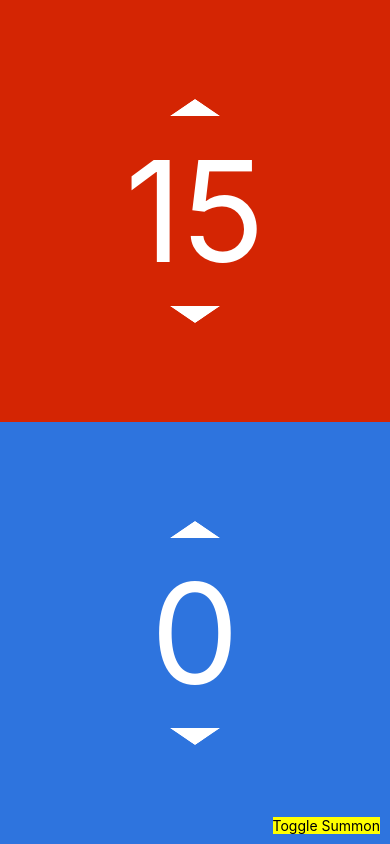
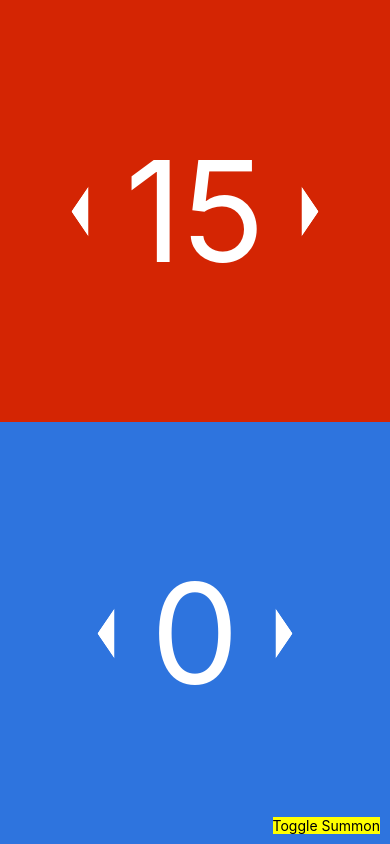
Before and after one commit to MattLong87/gloomhaven-status-native, a React Native app: screen / in a window 390 px wide. Built offline with nearby package versions, Linux system fonts and the light colour scheme.

Commit message:
rotate arrows to horizontal layout when in portrait

```diff
--- a/App.js
+++ b/App.js
@@ -13,26 +13,28 @@ export default class App extends React.Component {
   render() {
     let flexDirection;
     let { height, width } = Dimensions.get('window');
+    let orientation;
     if (height > width) {
       //portrait layout
       flexDirection = { flexDirection: "column" }
+      orientation = "portrait"
     }
     else {
       flexDirection = { flexDirection: "row" }
+      orientation = "landscape"
     }
 
     let summonTracker = null;
     if (this.state.summonVisible){
-      summonTracker = <Tracker type="Summon" />
+      summonTracker = <Tracker type="Summon" orientation={orientation}/>
     }
 
     return (
       <View style={{ flex: 1 }}>
-
         <View style={[styles.container, flexDirection]}>
           {summonTracker}
-          <Tracker type="Health" />
-          <Tracker type="XP" />
+          <Tracker type="Health" orientation={orientation}/>
+          <Tracker type="XP" orientation={orientation}/>
               <TouchableHighlight onPress={() => this.setState({ summonVisible: !this.state.summonVisible })}
                 style={
                   {backgroundColor: "yellow",
--- a/components/Arrow.js
+++ b/components/Arrow.js
@@ -6,7 +6,12 @@ export default class Arrow extends React.Component {
         return (
             <TouchableWithoutFeedback onPress={this.props.onPress} hitSlop={{left: 150, right: 150, top: 50, bottom: 50}}>
                 <View>
-                    <Image source={require('../img/arrow.png')} style={[arrowStyles.arrow, (this.props.direction == "down") ? arrowStyles.down : null]} />
+                    <Image source={require('../img/arrow.png')} style={[
+                        arrowStyles.arrow,
+                        (this.props.direction == "down") ? arrowStyles.down : null,
+                        (this.props.orientation == "portrait") ? arrowStyles.portraitUp : null,
+                        (this.props.direction != "down" && this.props.orientation == "portrait") ? arrowStyles.portraitDown : null
+                        ]} />
                 </View>
             </TouchableWithoutFeedback>
         )
@@ -22,5 +27,13 @@ const arrowStyles = StyleSheet.create({
 
     down:{
         transform: [{rotateX: "180deg"}]
+    },
+
+    portraitUp:{
+        transform: [{rotateZ: "-90deg"}],
+    },
+
+    portraitDown:{
+        transform: [{rotateZ: "90deg"}],
     }
 })
--- a/components/Tracker.js
+++ b/components/Tracker.js
@@ -26,10 +26,14 @@ export default class Tracker extends React.Component {
 
     render() {
         return (
-            <View style={[trackerStyles.tracker, trackerStyles[this.props.type.toLowerCase()]]}>
-                <Arrow onPress={() => this.increment()} direction="up" />
+            <View style={[
+                trackerStyles.tracker,
+                trackerStyles[this.props.type.toLowerCase()],
+                this.props.orientation == "portrait" ? trackerStyles.horizontal : trackerStyles.vertical
+                ]}>
+                <Arrow onPress={() => this.increment()} direction="up" orientation={this.props.orientation} />
                 <Text style={trackerStyles.value}>{this.state.value}</Text>
-                <Arrow onPress={() => this.decrement()} direction="down" />
+                <Arrow onPress={() => this.decrement()} direction="down" orientation={this.props.orientation} />
             </View>
         )
     }
@@ -44,6 +48,14 @@ const trackerStyles = StyleSheet.create({
         alignItems: "center"
     },
 
+    horizontal: {
+        flexDirection: "row-reverse"
+    },
+
+    vertical: {
+        flexDirection: "column"
+    },
+
     //styles for this.props.type
     health: {
         backgroundColor: "#d42503"
@@ -56,6 +68,7 @@ const trackerStyles = StyleSheet.create({
     value: {
         color: "#fff",
         fontSize: 140,
-        marginVertical: 10
+        marginVertical: 10,
+        marginHorizontal: 20
     }
 });
```
